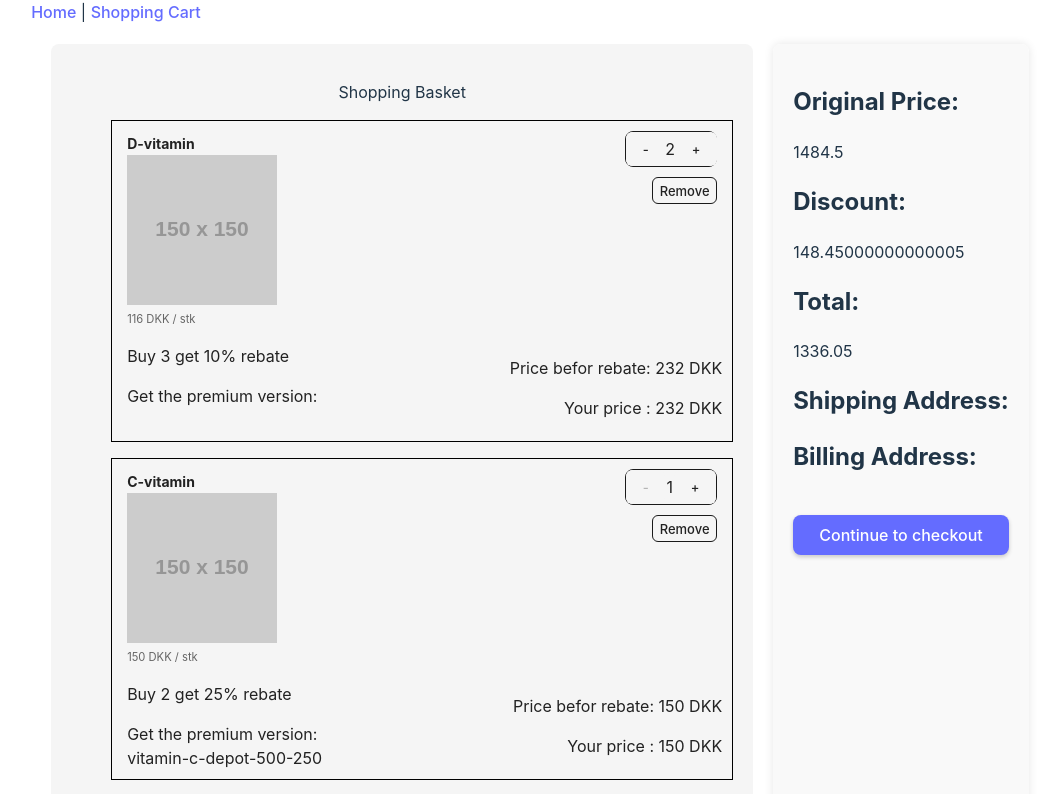
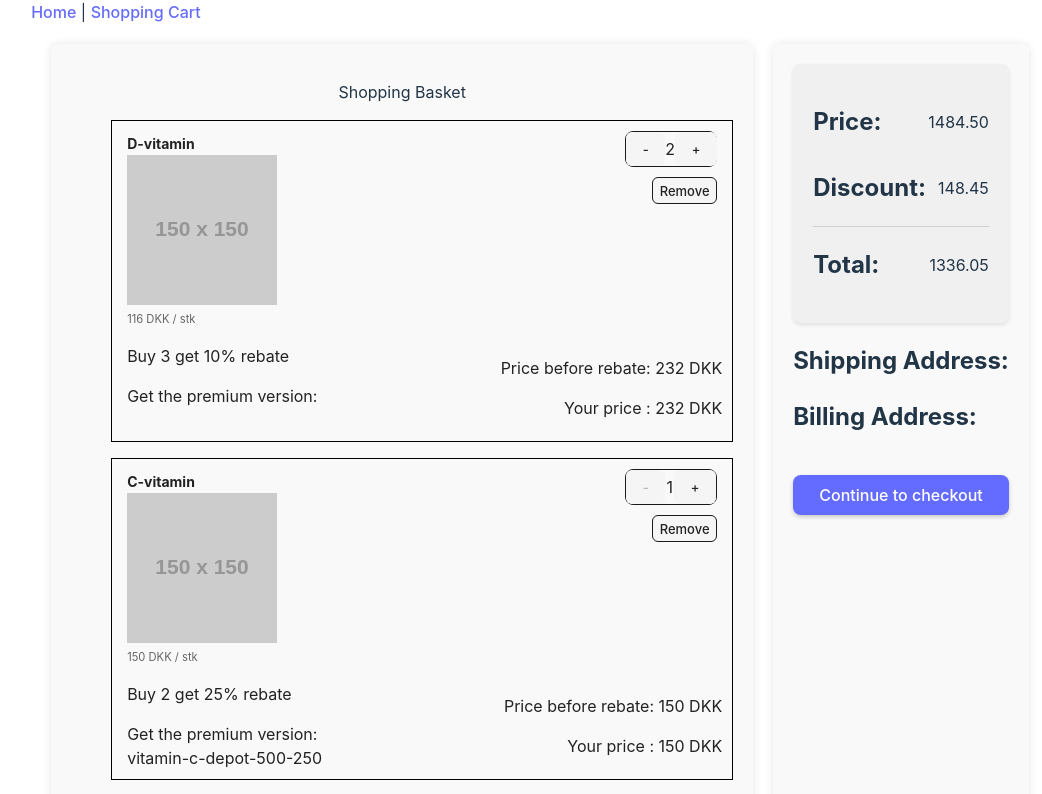
Before and after one commit to SiGoldbach/FrontendWebShop9, a React (Vite) app: page /cart in a window 1280 px wide. Shown: the top 794 px of the page, without its empty margins (100-1142 px from the left). Built offline with nearby package versions, Linux system fonts and the light colour scheme.

Commit message:
Updated the checkout column to look better. The discount is calculated wrongly if there's no discount applicable

```diff
--- a/src/Components/ShoppingCart.tsx
+++ b/src/Components/ShoppingCart.tsx
@@ -22,12 +22,19 @@ function ShoppingCart(props: MyShoppinCartProps) {
         return (
             <div className="checkoutContainer">
                 <div className="summaryBox">
-                    <h2>Original Price: </h2>
-                    <p>{originalPrice}</p>
-                    <h2>Discount:</h2>
-                    <p>{discount}</p>
-                    <h2>Total:</h2>
-                    <p>{total}</p>
+                    <div className="summaryRow">
+                        <h2>Price:</h2>
+                        <p>{originalPrice.toFixed(2)}</p>
+                    </div>
+                    <div className="summaryRow">
+                        <h2>Discount:</h2>
+                        <p>{discount.toFixed(2)}</p>
+                    </div>
+                    <div className="line"></div>
+                    <div className="summaryRow">
+                        <h2>Total:</h2>
+                        <p>{total.toFixed(2)}</p>
+                    </div>
                 </div>
                 <div className="addressBox">
                     <h2>Shipping Address:</h2>
@@ -37,7 +44,7 @@ function ShoppingCart(props: MyShoppinCartProps) {
                 </div>
                 <button type="button" className="checkoutButton">Continue to checkout</button>
             </div>
-        )
+        );
     }
     function DisplayItemsInBasket() {
         if (props.basket.basketItems.length === 0) {
@@ -101,8 +108,6 @@ function ShoppingCart(props: MyShoppinCartProps) {
             <div className="cartItemsContainer">
                 <p>Shopping Basket</p>
                 <DisplayItemsInBasket />
-                <p> Price before rebate is: {props.basket.totalPrice.priceBeforeRebate}</p>
-                <p> Your price after rebate is: {props.basket.totalPrice.priceAfterRebate} </p>
             </div>
             <CheckoutSummary />
         </div>
--- a/src/Components/displayItem.tsx
+++ b/src/Components/displayItem.tsx
@@ -42,7 +42,7 @@ function DisplayItem(props: displayItemProps) {
                     </div>
                     <button className="removeItemButton" onClick={() => props.removeItem(props.basketItem.id)}>Remove</button>
                     <div className="displayItemPrice">
-                        <p>Price befor rebate: {props.basketItemPrice.priceBeforeRebate} {props.basketItem.currency}</p>
+                        <p>Price before rebate: {props.basketItemPrice.priceBeforeRebate} {props.basketItem.currency}</p>
                         <p>Your price : {props.basketItemPrice.priceAfterRebate} {props.basketItem.currency}</p>
                     </div>
                 </div>
--- a/src/Pages/index.css
+++ b/src/Pages/index.css
@@ -70,12 +70,13 @@ button:focus-visible {
 .cartItemsContainer {
   max-width: 1280px;
   margin: auto;
-  background: whitesmoke;
+  background: #f9f9f9;
   border: #1a1a1a;
   padding: 20px;
   border-radius: 8px;
   text-align: center;
   align-items: center;
+  box-shadow: 0 0 10px rgba(0, 0, 0, 0.1);
 }
 
 .image-text {
@@ -207,7 +208,7 @@ Styles for checkout column. AI generated
 */
 
 .checkoutContainer {
-  max-width: 300px;
+  max-width: 400px;
   margin-left: 20px;
   background: #f9f9f9f9;
   border-radius: 8px;
@@ -215,25 +216,60 @@ Styles for checkout column. AI generated
   box-shadow: 0 0 10px rgba(0, 0, 0, 0.1);
 }
 
+.summaryRow {
+  display: flex;
+  justify-content: space-between;
+  align-items: center;
+  margin: 10px 0;
+}
+
+.summaryRow div,
+.summaryRow h2,
+.summaryRow p {
+  margin: 0;
+}
+
 .summaryBox, .addressBox {
   margin-bottom: 20px;
 }
 
+.summaryBox {
+  background: #f0f0f0;
+  border-radius: 8px;
+  padding: 20px;
+  box-shadow: 0 2px 4px rgba(0, 0, 0, 0.1);
+}
+
+.summaryBox h2 {
+  font-weight: 700;
+  margin: 10px 0;
+}
+
+.summaryBox p {
+  text-align: right;
+  margin: 5px 0;
+}
+
+.line {
+  border-bottom: 1px solid #d0d0d0;
+  margin: 10px 0;
+}
+
 .checkoutButton {
-  background-color: #646cff; /* Or any color that fits the design */
-  color: white; /* Text color for better readability */
+  background-color: #646cff;
+  color: white;
   padding: 10px 20px;
   border: none;
   border-radius: 8px;
   cursor: pointer;
-  font-weight: 500; /* Optional: makes the text a bit bolder */
-  margin-top: 20px; /* Optional: adds some space above the button */
-  width: 100%; /* Makes the button extend full container width */
-  box-shadow: 0 2px 4px rgba(0,0,0,0.2); /* Optional: adds a slight shadow for depth */
+  font-weight: 500;
+  margin-top: 20px;
+  width: 100%;
+  box-shadow: 0 2px 4px rgba(0,0,0,0.2);
 }
 
 .checkoutButton:hover {
-  background-color: #535bf2; /* Slightly darker shade for hover state */
+  background-color: #535bf2;
 }
 
 .shoppingCartContainer {
```
